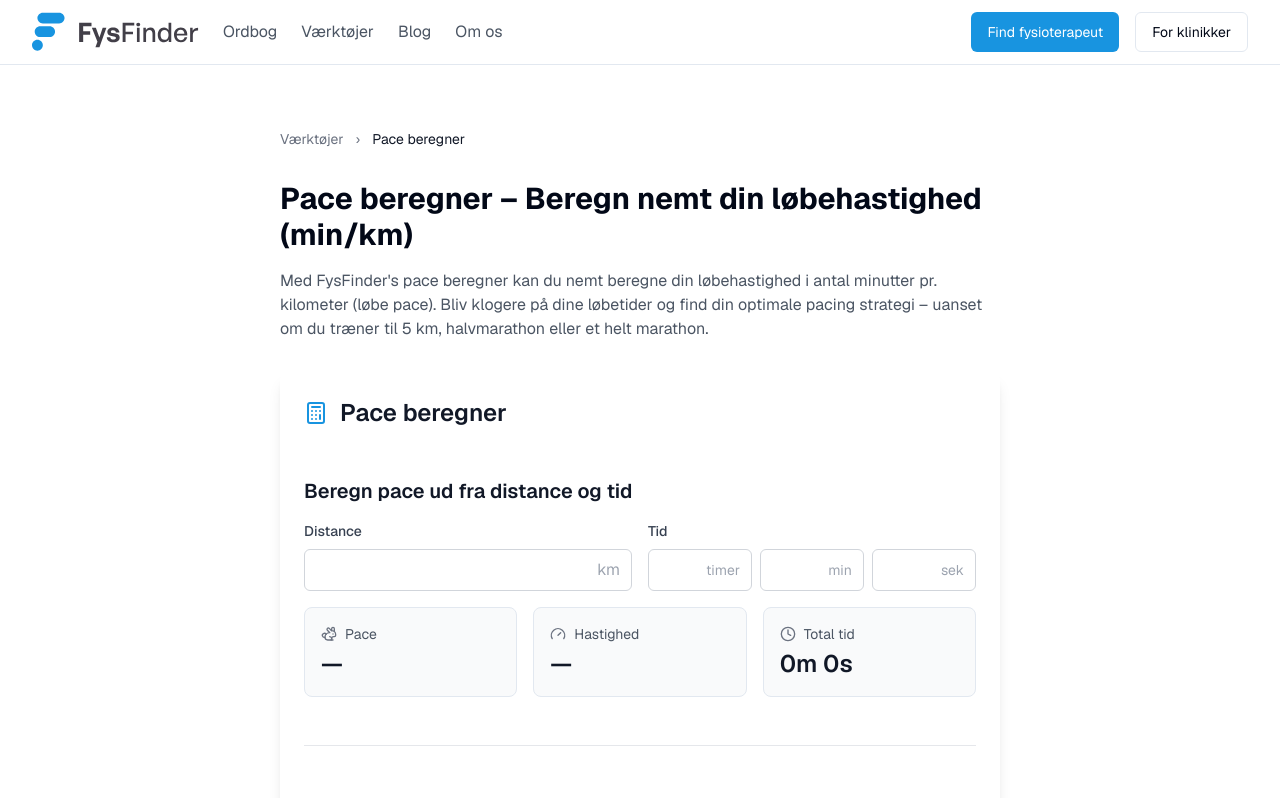
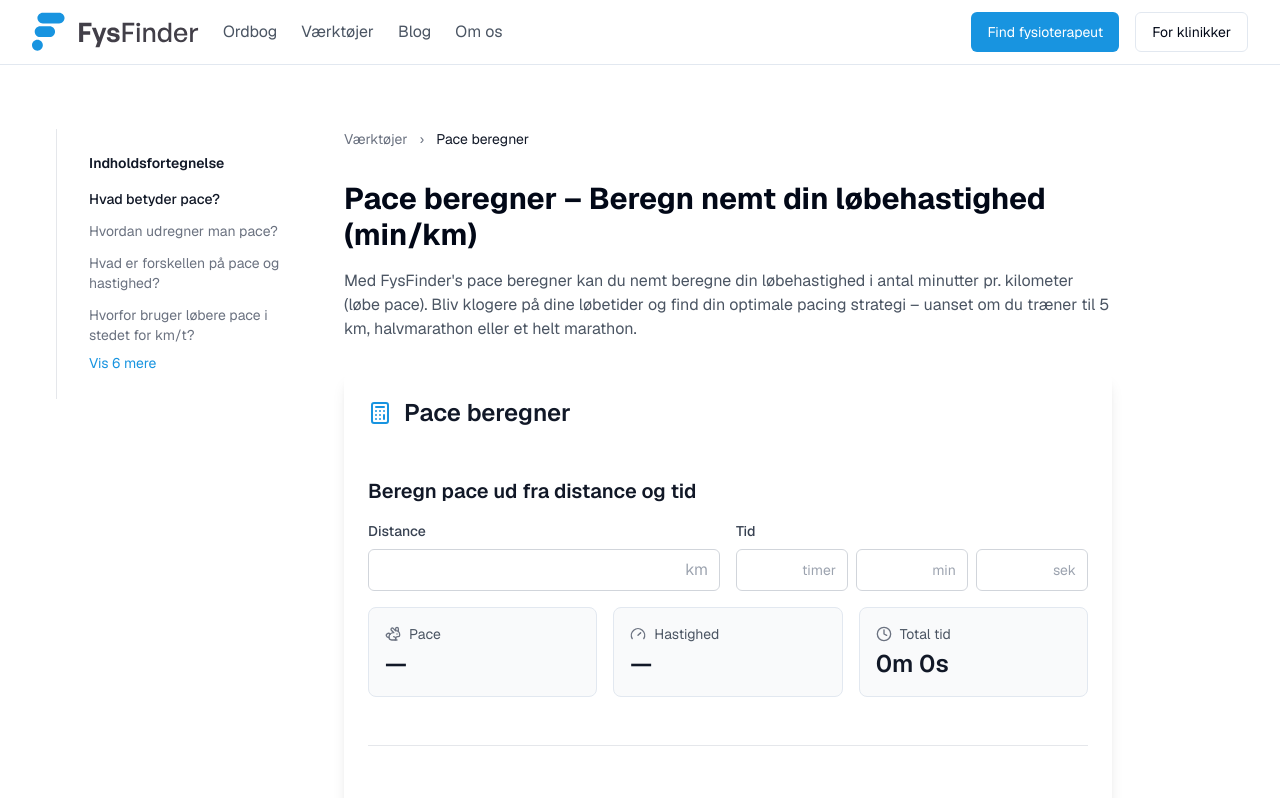
Before and after one commit to davidbograd/fysfinder-next, a Next.js app: page /vaerktoejer/pace-beregner in a window 1280 px wide. Shown: the top 798 px of the page. Built offline with nearby package versions, Linux system fonts and the light colour scheme.

Commit message:
indholdsfortegnelse paa vaerktoejer

```diff
--- a/src/app/vaerktoejer/bmi-beregner/page.tsx
+++ b/src/app/vaerktoejer/bmi-beregner/page.tsx
@@ -8,9 +8,12 @@ import { getPageContent } from "@/lib/pageContent";
 import { MDXRemote } from "next-mdx-remote/rsc";
 import remarkGfm from "remark-gfm";
 import rehypeUnwrapImages from "rehype-unwrap-images";
+import rehypeSlug from "rehype-slug";
 import rehypeInternalLinks from "lib/internal-linking/rehype-internal-links";
 import { loadLinkConfig } from "lib/internal-linking/config";
 import RelatedToolsSection from "@/components/features/RelatedToolsSection";
+import { TableOfContents } from "@/components/features/blog-og-ordbog/TableOfContents";
+import { extractTableOfContents } from "@/lib/utils";
 
 export const metadata: Metadata = {
   title: "BMI-beregner: Beregn og forstå dit Body Mass Index tal ✅",
@@ -59,9 +62,13 @@ export default async function BMICalculatorPage() {
   const pageContent = await getPageContent("bmi-beregner");
   const linkConfig = loadLinkConfig();
   const currentPagePath = "/vaerktoejer/bmi-beregner";
+  const headings = extractTableOfContents(pageContent);
 
   return (
-    <main className="container mx-auto px-4 sm:px-6 py-6 sm:py-8 max-w-3xl">
+    <main className="container mx-auto px-4 sm:px-6 py-6 sm:py-8">
+      <div className="flex flex-col lg:flex-row lg:gap-8">
+        <TableOfContents headings={headings} />
+        <div className="flex-1 max-w-3xl">
           <WebAppStructuredData
             type="tool"
             name="BMI-beregner"
@@ -139,6 +146,7 @@ export default async function BMICalculatorPage() {
                 mdxOptions: {
                   remarkPlugins: [remarkGfm],
                   rehypePlugins: [
+                    rehypeSlug,
                     rehypeUnwrapImages,
                     [rehypeInternalLinks, { linkConfig, currentPagePath }],
                   ],
@@ -147,8 +155,9 @@ export default async function BMICalculatorPage() {
             />
           </div>
         </div>
-
             <RelatedToolsSection currentToolHref="/vaerktoejer/bmi-beregner" />
+          </div>
+        </div>
       </div>
     </main>
   );
--- a/src/app/vaerktoejer/fedtprocent-beregner/page.tsx
+++ b/src/app/vaerktoejer/fedtprocent-beregner/page.tsx
@@ -8,9 +8,12 @@ import { getPageContent } from "@/lib/pageContent";
 import { MDXRemote } from "next-mdx-remote/rsc";
 import remarkGfm from "remark-gfm";
 import rehypeUnwrapImages from "rehype-unwrap-images";
+import rehypeSlug from "rehype-slug";
 import rehypeInternalLinks from "lib/internal-linking/rehype-internal-links";
 import { loadLinkConfig } from "lib/internal-linking/config";
 import RelatedToolsSection from "@/components/features/RelatedToolsSection";
+import { TableOfContents } from "@/components/features/blog-og-ordbog/TableOfContents";
+import { extractTableOfContents } from "@/lib/utils";
 
 export const metadata: Metadata = {
   title: "Fedtprocent beregner: Beregn din kropsfedt med Navy metoden ✅",
@@ -59,9 +62,13 @@ export default async function BodyFatCalculatorPage() {
   const pageContent = await getPageContent("fedtprocent-beregner");
   const linkConfig = loadLinkConfig();
   const currentPagePath = "/vaerktoejer/fedtprocent-beregner";
+  const headings = extractTableOfContents(pageContent);
 
   return (
-    <main className="container mx-auto px-4 sm:px-6 py-6 sm:py-8 max-w-3xl">
+    <main className="container mx-auto px-4 sm:px-6 py-6 sm:py-8">
+      <div className="flex flex-col lg:flex-row lg:gap-8">
+        <TableOfContents headings={headings} />
+        <div className="flex-1 max-w-3xl">
           <WebAppStructuredData
             type="tool"
             name="Fedtprocent beregner"
@@ -76,13 +83,11 @@ export default async function BodyFatCalculatorPage() {
                 Fedtprocent beregner - Beregn din kropsfedt med Navy metoden
               </h1>
               <p className="text-gray-600 text-sm sm:text-base">
-            Vil du gerne kende din fedtprocent uden avanceret udstyr? Med FysFinder’s gratis fedtprocent beregner kan du nemt og hurtigt få et estimat på din kropsfedtprocent. Beregningen bygger på <strong>Navy-metoden</strong>, som er en af de mest anvendte og pålidelige måder at beregne fedtprocent på uden professionelt måleudstyr.
+                Vil du gerne kende din fedtprocent uden avanceret udstyr? Med FysFinder's gratis fedtprocent beregner kan du nemt og hurtigt få et estimat på din kropsfedtprocent. Beregningen bygger på <strong>Navy-metoden</strong>, som er en af de mest anvendte og pålidelige måder at beregne fedtprocent på uden professionelt måleudstyr.
               </p>
               <p className="text-gray-600 text-sm sm:text-base">
                 Indtast dine mål nedenfor for at få et <em>estimat</em> af din fedtprocent.
               </p>
-
-
             </div>
 
             <div className="pb-8">
@@ -134,6 +139,7 @@ export default async function BodyFatCalculatorPage() {
                     mdxOptions: {
                       remarkPlugins: [remarkGfm],
                       rehypePlugins: [
+                        rehypeSlug,
                         rehypeUnwrapImages,
                         [rehypeInternalLinks, { linkConfig, currentPagePath }],
                       ],
@@ -145,6 +151,8 @@ export default async function BodyFatCalculatorPage() {
 
             <RelatedToolsSection currentToolHref="/vaerktoejer/fedtprocent-beregner" />
           </div>
+        </div>
+      </div>
     </main>
   );
 }
--- a/src/app/vaerktoejer/kalorieberegner/page.tsx
+++ b/src/app/vaerktoejer/kalorieberegner/page.tsx
@@ -8,9 +8,12 @@ import { getPageContent } from "@/lib/pageContent";
 import { MDXRemote } from "next-mdx-remote/rsc";
 import remarkGfm from "remark-gfm";
 import rehypeUnwrapImages from "rehype-unwrap-images";
+import rehypeSlug from "rehype-slug";
 import rehypeInternalLinks from "lib/internal-linking/rehype-internal-links";
 import { loadLinkConfig } from "lib/internal-linking/config";
 import RelatedToolsSection from "@/components/features/RelatedToolsSection";
+import { TableOfContents } from "@/components/features/blog-og-ordbog/TableOfContents";
+import { extractTableOfContents } from "@/lib/utils";
 
 export const metadata: Metadata = {
   title: "Kalorieberegner (TDEE): Beregn dit daglige kaloriebehov ✅",
@@ -59,9 +62,13 @@ export default async function CalorieCalculatorPage() {
   const pageContent = await getPageContent("kalorieberegner");
   const linkConfig = loadLinkConfig();
   const currentPagePath = "/vaerktoejer/kalorieberegner";
+  const headings = extractTableOfContents(pageContent);
 
   return (
-    <main className="container mx-auto px-4 sm:px-6 py-6 sm:py-8 max-w-3xl">
+    <main className="container mx-auto px-4 sm:px-6 py-6 sm:py-8">
+      <div className="flex flex-col lg:flex-row lg:gap-8">
+        <TableOfContents headings={headings} />
+        <div className="flex-1 max-w-3xl">
           <WebAppStructuredData
             type="tool"
             name="Kalorieberegner"
@@ -137,6 +144,7 @@ export default async function CalorieCalculatorPage() {
                 mdxOptions: {
                   remarkPlugins: [remarkGfm],
                   rehypePlugins: [
+                    rehypeSlug,
                     rehypeUnwrapImages,
                     [rehypeInternalLinks, { linkConfig, currentPagePath }],
                   ],
@@ -145,8 +153,9 @@ export default async function CalorieCalculatorPage() {
             />
           </div>
         </div>
-
             <RelatedToolsSection currentToolHref="/vaerktoejer/kalorieberegner" />
+          </div>
+        </div>
       </div>
     </main>
   );
--- a/src/app/vaerktoejer/pace-beregner/page.tsx
+++ b/src/app/vaerktoejer/pace-beregner/page.tsx
@@ -4,6 +4,8 @@ import { PaceCalculator } from "./components/PaceCalculator";
 import { Breadcrumbs } from "@/components/layout/Breadcrumbs";
 import WebAppStructuredData from "@/components/seo/VaerktoejerStructuredData";
 import RelatedToolsSection from "@/components/features/RelatedToolsSection";
+import { TableOfContents } from "@/components/features/blog-og-ordbog/TableOfContents";
+import { slugify } from "@/app/utils/slugify";
 
 export const metadata: Metadata = {
   title: "Pace beregner → Beregn din løbehastighed i min/km ✅",
@@ -31,8 +33,25 @@ export default async function PaceBeregnerPage() {
     { text: "Pace beregner" },
   ];
 
+  // Extract headings from the content
+  const headings = [
+    { text: "Hvad betyder pace?", id: slugify("Hvad betyder pace?") },
+    { text: "Hvordan udregner man pace?", id: slugify("Hvordan udregner man pace?") },
+    { text: "Hvad er forskellen på pace og hastighed?", id: slugify("Hvad er forskellen på pace og hastighed?") },
+    { text: "Hvorfor bruger løbere pace i stedet for km/t?", id: slugify("Hvorfor bruger løbere pace i stedet for km/t?") },
+    { text: "Beregn din løbehastighed (min/km) med FysFinder's pace beregner", id: slugify("Beregn din løbehastighed (min/km) med FysFinder's pace beregner") },
+    { text: "Pace beregner til halvmarathon og marathon", id: slugify("Pace beregner til halvmarathon og marathon") },
+    { text: "Hvordan træner du op til at ramme en bestemt pace?", id: slugify("Hvordan træner du op til at ramme en bestemt pace?") },
+    { text: "Tempo-beregner og løbehastighed beregner – hvad kan du bruge dem til?", id: slugify("Tempo-beregner og løbehastighed beregner – hvad kan du bruge dem til?") },
+    { text: "Online pace beregner – nemt og gratis", id: slugify("Online pace beregner – nemt og gratis") },
+    { text: "Find fysioterapeuter, der hjælper dig med din løbetræning", id: slugify("Find fysioterapeuter, der hjælper dig med din løbetræning") },
+  ];
+
   return (
-    <main className="container mx-auto px-4 sm:px-6 py-6 sm:py-8 max-w-3xl">
+    <main className="container mx-auto px-4 sm:px-6 py-6 sm:py-8">
+      <div className="flex flex-col lg:flex-row lg:gap-8">
+        <TableOfContents headings={headings} />
+        <div className="flex-1 max-w-3xl">
           <WebAppStructuredData
             type="tool"
             name="Pace beregner"
@@ -88,7 +107,7 @@ export default async function PaceBeregnerPage() {
                  [&>*:first-child]:mt-0
                  [&>*:last-child]:mb-0"
           >
-            <h2>Hvad betyder pace?</h2>
+            <h2 id={slugify("Hvad betyder pace?")}>Hvad betyder pace?</h2>
             <p>
               Pace er et udtryk for, hvor hurtigt du løber en given distance –
               målt i minutter pr. kilometer (min/km). Det betyder, at hvis din
@@ -101,7 +120,7 @@ export default async function PaceBeregnerPage() {
               med at planlægge træningspas og løb.
             </p>
 
-            <h2>Hvordan udregner man pace?</h2>
+            <h2 id={slugify("Hvordan udregner man pace?")}>Hvordan udregner man pace?</h2>
             <p>
               At udregne pace er faktisk ret simpelt. Du tager din samlede tid
               og dividerer den med den distance, du har løbet.
@@ -121,7 +140,7 @@ export default async function PaceBeregnerPage() {
               gennemsnitlige løbehastighed og pace.
             </p>
 
-            <h2>Hvad er forskellen på pace og hastighed?</h2>
+            <h2 id={slugify("Hvad er forskellen på pace og hastighed?")}>Hvad er forskellen på pace og hastighed?</h2>
             <p>
               Selvom pace og hastighed begge beskriver, hvor hurtigt du bevæger
               dig, måles de forskelligt:
@@ -145,7 +164,7 @@ export default async function PaceBeregnerPage() {
               tempo til næste løb.
             </p>
 
-            <h2>Hvorfor bruger løbere pace i stedet for km/t?</h2>
+            <h2 id={slugify("Hvorfor bruger løbere pace i stedet for km/t?")}>Hvorfor bruger løbere pace i stedet for km/t?</h2>
             <p>
               De fleste løbere foretrækker at bruge pace frem for km/t, fordi
               det er lettere at forholde sig til under træning og konkurrence.
@@ -159,7 +178,7 @@ export default async function PaceBeregnerPage() {
               direkte fortæller dig, hvor lang tid hver kilometer bør tage.
             </p>
 
-            <h2>Beregn din løbehastighed (min/km) med FysFinder&apos;s pace beregner</h2>
+            <h2 id={slugify("Beregn din løbehastighed (min/km) med FysFinder's pace beregner")}>Beregn din løbehastighed (min/km) med FysFinder&apos;s pace beregner</h2>
             <p>
               Med FysFinder&apos;s online pace beregner kan du hurtigt finde ud af,
               hvor hurtigt du løber. Indtast din distance og tid, og se:
@@ -174,7 +193,7 @@ export default async function PaceBeregnerPage() {
               træning eller finde det rigtige tempo til dit næste løb.
             </p>
 
-            <h2>Pace beregner til halvmarathon og marathon</h2>
+            <h2 id={slugify("Pace beregner til halvmarathon og marathon")}>Pace beregner til halvmarathon og marathon</h2>
             <p>
               Skal du løbe halvmarathon (21,1 km) eller marathon (42,2 km), kan
               du bruge vores pace beregner til at planlægge dit tempo.
@@ -195,7 +214,7 @@ export default async function PaceBeregnerPage() {
               nå dit mål.
             </p>
 
-            <h2>Hvordan træner du op til at ramme en bestemt pace?</h2>
+            <h2 id={slugify("Hvordan træner du op til at ramme en bestemt pace?")}>Hvordan træner du op til at ramme en bestemt pace?</h2>
             <p>
               At ramme en bestemt pace kræver både kontrol, udholdenhed og
               erfaring. Her er nogle tips:
@@ -223,7 +242,7 @@ export default async function PaceBeregnerPage() {
               klar til at tage det næste skridt – fx fra 10 km til halvmarathon.
             </p>
 
-            <h2>Tempo-beregner og løbehastighed beregner – hvad kan du bruge dem til?</h2>
+            <h2 id={slugify("Tempo-beregner og løbehastighed beregner – hvad kan du bruge dem til?")}>Tempo-beregner og løbehastighed beregner – hvad kan du bruge dem til?</h2>
             <p>
               En tempo-beregner eller løbehastigheds beregner kan bruges til
               meget mere end blot at regne tal. Den hjælper dig med at:
@@ -239,7 +258,7 @@ export default async function PaceBeregnerPage() {
               struktureret træningsplan og optimere dine resultater.
             </p>
 
-            <h2>Online pace beregner – nemt og gratis</h2>
+            <h2 id={slugify("Online pace beregner – nemt og gratis")}>Online pace beregner – nemt og gratis</h2>
             <p>
               FysFinder&apos;s online pace beregner er gratis at bruge og kræver
               ingen login.
@@ -253,7 +272,7 @@ export default async function PaceBeregnerPage() {
               deres træning.
             </p>
 
-            <h2>Find fysioterapeuter, der hjælper dig med din løbetræning</h2>
+            <h2 id={slugify("Find fysioterapeuter, der hjælper dig med din løbetræning")}>Find fysioterapeuter, der hjælper dig med din løbetræning</h2>
             <p>
               Mange fysioterapeuter specialiserer sig i løberelaterede skader,
               løbestil og optimering af præstation.
@@ -271,6 +290,8 @@ export default async function PaceBeregnerPage() {
 
             <RelatedToolsSection currentToolHref="/vaerktoejer/pace-beregner" />
           </div>
+        </div>
+      </div>
     </main>
   );
 }
--- a/src/components/features/blog-og-ordbog/TableOfContents.tsx
+++ b/src/components/features/blog-og-ordbog/TableOfContents.tsx
@@ -7,8 +7,13 @@ interface TableOfContentsProps {
   headings: { text: string; id: string }[];
 }
 
+const MAX_VISIBLE_ITEMS = 4;
+
 export function TableOfContents({ headings }: TableOfContentsProps) {
   const [activeId, setActiveId] = useState<string>("");
+  const [isExpanded, setIsExpanded] = useState<boolean>(false);
+  const shouldTruncate = headings.length > MAX_VISIBLE_ITEMS;
+  const hiddenCount = shouldTruncate ? headings.length - MAX_VISIBLE_ITEMS : 0;
 
   useEffect(() => {
     const observer = new IntersectionObserver(
@@ -34,6 +39,10 @@ export function TableOfContents({ headings }: TableOfContentsProps) {
     return null;
   }
 
+  const handleExpand = () => {
+    setIsExpanded(true);
+  };
+
   return (
     <div className="hidden lg:block w-64 flex-shrink-0">
       <div className="sticky top-8 max-h-[calc(100vh-4rem)] overflow-y-auto">
@@ -42,8 +51,18 @@ export function TableOfContents({ headings }: TableOfContentsProps) {
             Indholdsfortegnelse
           </h2>
           <ul className="space-y-3 text-sm">
-            {headings.map(({ text, id }) => (
-              <li key={id}>
+            {headings.map(({ text, id }, index) => {
+              const isBeyondLimit = shouldTruncate && index >= MAX_VISIBLE_ITEMS;
+              const shouldShow = !shouldTruncate || isExpanded || !isBeyondLimit;
+              return (
+                <li
+                  key={id}
+                  className={cn(
+                    shouldShow
+                      ? "transition-all duration-300 ease-in-out"
+                      : "hidden"
+                  )}
+                >
                   <a
                     href={`#${id}`}
                     className={cn(
@@ -60,8 +79,18 @@ export function TableOfContents({ headings }: TableOfContentsProps) {
                     {text}
                   </a>
                 </li>
-            ))}
+              );
+            })}
           </ul>
+          {shouldTruncate && !isExpanded && (
+            <button
+              onClick={handleExpand}
+              className="mt-2 text-sm text-logo-blue hover:text-logo-blue/80 hover:underline transition-colors"
+              aria-label={`Vis ${hiddenCount} mere`}
+            >
+              Vis {hiddenCount} mere
+            </button>
+          )}
         </nav>
       </div>
     </div>
```
Lines whose indentation alone changed are shown as unchanged.
